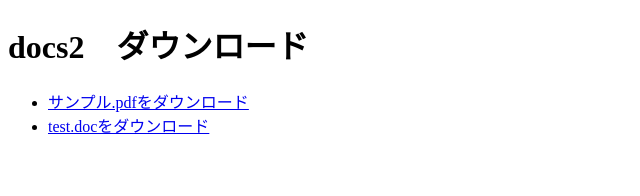
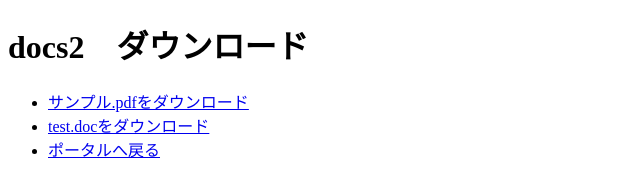
Before and after one commit to FEEL-TECH-TEST/project-docs2, a plain HTML site: page index.html in a window 1280 px wide. Shown: the whole page, without its empty margins (0-640 px from the left). Drawn offline with Linux system fonts and the light colour scheme.

Commit message:
ポータル戻り追加

```diff
--- a/index.html
+++ b/index.html
@@ -16,6 +16,9 @@
         <li>
             <a href="docs/test.doc" download>test.docをダウンロード</a>
         </li>
+        <li>
+         <a href="https://hanihatena35-prog.github.io/portal-site/" class="btn" target="_blank">ポータルへ戻る</a>
+        </li>
     </ul>
 
 </body>
```
